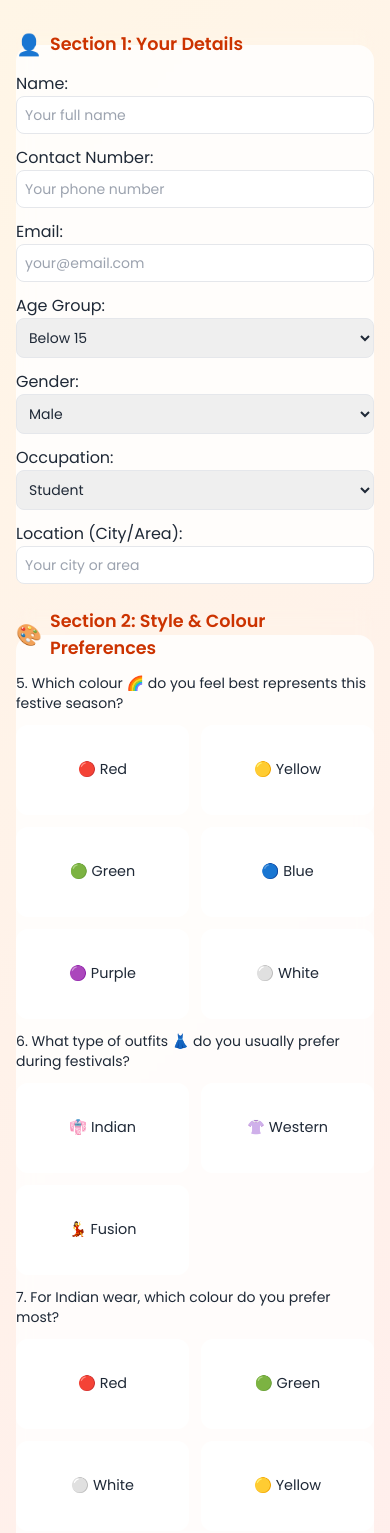
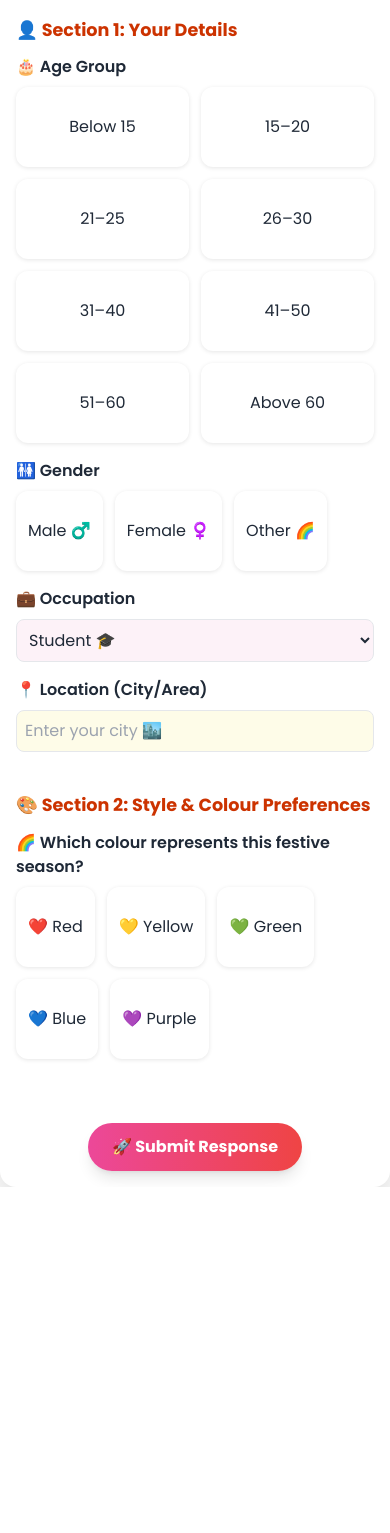
Before and after one commit to jewelshell/my-css-project, a plain HTML site: page index.html in a window 390 px wide. Shown: the part 259-1792 px from the top of the page. After the commit the page ends 1446 px from the top, so only its background shows below. Drawn offline with nearby package versions, Linux system fonts and the light colour scheme.

Commit message:
Update index.html

```diff
--- a/index.html
+++ b/index.html
@@ -3,207 +3,138 @@
 <head>
 <meta charset="UTF-8">
 <meta name="viewport" content="width=device-width, initial-scale=1.0">
-  <title>Festive Fashion Trends – Durga Puja 2025 🎉👗</title>
+<title>✨ Festive Fashion Trends – Durga Puja 2025 🪔</title>
 <script src="https://cdn.tailwindcss.com"></script>
-  <link href="https://fonts.googleapis.com/css2?family=Poppins:wght@400;600&display=swap" rel="stylesheet">
+<link href="https://fonts.googleapis.com/css2?family=Poppins:wght@400;600;700&display=swap" rel="stylesheet">
 <style>
-    body { font-family: 'Poppins', sans-serif; background: linear-gradient(135deg, #fff7e6, #ffe6f2); }
-    header h1 { font-size: 1.75rem; background: linear-gradient(90deg, #ff4d4d, #ff9933, #ffcc00); -webkit-background-clip: text; -webkit-text-fill-color: transparent; }
-    .option-card { transition: transform 0.2s ease, box-shadow 0.2s ease; background: white; cursor: pointer; border-radius: 0.75rem; padding: 1rem; text-align: center; min-height: 90px; display: flex; align-items: center; justify-content: center; font-size: 0.9rem; }
-    .option-card:hover { transform: translateY(-5px); box-shadow: 0 6px 16px rgba(0,0,0,0.15); }
-    .option-card.selected { background: linear-gradient(135deg, #ffcccc, #ffe6cc); border: 2px solid #ff4d4d; box-shadow: 0 0 12px rgba(255,77,77,0.6); }
+  body { font-family: 'Poppins', sans-serif; background: linear-gradient(to bottom, #fff8f0, #fff); }
+  .option-card { transition: all 0.2s ease-in-out; cursor: pointer; position: relative; padding: 0.75rem; border-radius: 0.75rem; min-height: 80px; display:flex; align-items:center; justify-content:center; text-align:center; background:white; box-shadow: 0 1px 4px rgba(0,0,0,0.1);}
+  .option-card:hover { transform: scale(1.05); background-color: #fef3c7; }
+  .option-card.selected { border: 3px solid #f87171; box-shadow: 0px 4px 15px rgba(249, 115, 22, 0.5); background: linear-gradient(135deg, #fff1f0, #ffefc1);}
+  .option-card .checkmark { position:absolute; top:0.25rem; right:0.5rem; font-size:1.2rem; display:none; }
+  .option-card.selected .checkmark { display:block; }
   fieldset { margin-bottom: 2rem; padding: 1rem; border-radius: 1rem; background: #ffffffcc; backdrop-filter: blur(8px); }
-    legend { font-weight: 700; font-size: 1.1rem; color: #cc3300; margin-bottom: 0.75rem; display: flex; align-items: center; gap: 0.5rem; }
-    .emoji { font-size: 1.3rem; }
-    @media (min-width: 640px) {
-      header h1 { font-size: 2rem; }
-      .option-card { font-size: 1rem; min-height: 100px; }
-    }
-    @media (min-width: 768px) {
-      header h1 { font-size: 2.25rem; }
-      .option-card { font-size: 1.05rem; min-height: 110px; }
-    }
+  legend { font-weight: 700; font-size: 1.1rem; color: #cc3300; margin-bottom: 0.75rem; display:flex; align-items:center; gap:0.5rem; }
 </style>
 </head>
 <body class="text-gray-800">
 
-  <div class="container mx-auto px-4 py-6 max-w-4xl">
+<div class="container mx-auto p-4 sm:p-6 lg:p-10 max-w-4xl bg-white shadow-2xl rounded-2xl">
 
 <!-- Progress Bar -->
 <div class="w-full bg-gray-200 rounded-full h-3 mb-6 sticky top-0 z-50">
-      <div id="progressBar" class="bg-red-500 h-3 rounded-full transition-all duration-500 ease-in-out" style="width: 0%;"></div>
+  <div id="progressBar" class="bg-gradient-to-r from-pink-500 via-red-500 to-yellow-500 h-3 rounded-full transition-all duration-500 ease-in-out" style="width: 0%;"></div>
 </div>
 <p id="progressText" class="text-center text-sm font-medium text-gray-700 mb-6">Step 1 of 4</p>
 
-    <header class="text-center mb-8">
-      <h1>✨ Festive Fashion Trends – Durga Puja 2025 ✨</h1>
-      <p class="mt-2 text-gray-700 text-sm sm:text-base">We’d love to know your 🎨 style & shopping choices 🛍️. Share your vibe 💃 and help us capture this season’s festive spirit! 🌸</p>
+<header class="text-center mb-10">
+  <h1 class="text-3xl sm:text-4xl font-extrabold text-red-600 drop-shadow-md">
+    ✨🎉 Festive Fashion Trends 2025 🪔👗
+  </h1>
+  <p class="mt-3 text-lg text-gray-700">💃 Let’s find out the trending colours, styles & vibes this Durga Puja 🎊</p>
 </header>
 
-    <form class="space-y-6">
+<form class="space-y-10">
 
-      <!-- SECTION 1 -->
+<!-- Example Section: Age Group -->
 <fieldset>
-        <legend><span class="emoji">👤</span> Section 1: Your Details</legend>
-        <label class="block mb-3">Name: <input type="text" class="w-full p-2 border rounded-lg text-sm sm:text-base" placeholder="Your full name"></label>
-        <label class="block mb-3">Contact Number: <input type="tel" class="w-full p-2 border rounded-lg text-sm sm:text-base" placeholder="Your phone number"></label>
-        <label class="block mb-3">Email: <input type="email" class="w-full p-2 border rounded-lg text-sm sm:text-base" placeholder="your@email.com"></label>
-        <label class="block mb-3">Age Group:
-          <select class="w-full p-2 border rounded-lg text-sm sm:text-base">
-            <option>Below 15</option><option>15–20</option><option>21–25</option>
-            <option>26–30</option><option>31–40</option><option>41–50</option>
-            <option>51–60</option><option>Above 60</option>
-          </select>
-        </label>
-        <label class="block mb-3">Gender:
-          <select class="w-full p-2 border rounded-lg text-sm sm:text-base">
-            <option>Male</option><option>Female</option><option>Other / Prefer not to say</option>
-          </select>
-        </label>
-        <label class="block mb-3">Occupation:
-          <select class="w-full p-2 border rounded-lg text-sm sm:text-base">
-            <option>Student</option><option>Working professional</option><option>Homemaker</option>
-            <option>Business owner</option><option>Retired</option><option>Others (please specify)</option>
-          </select>
-        </label>
-        <label class="block">Location (City/Area): <input type="text" class="w-full p-2 border rounded-lg text-sm sm:text-base" placeholder="Your city or area"></label>
-      </fieldset>
-
-      <!-- SECTION 2 -->
-      <fieldset>
-        <legend><span class="emoji">🎨</span> Section 2: Style & Colour Preferences</legend>
-        <p class="text-sm sm:text-base">5. Which colour 🌈 do you feel best represents this festive season?</p>
-        <div class="grid grid-cols-2 sm:grid-cols-3 gap-3 sm:gap-4 my-3">
-          <div class="option-card">🔴 Red</div><div class="option-card">🟡 Yellow</div>
-          <div class="option-card">🟢 Green</div><div class="option-card">🔵 Blue</div>
-          <div class="option-card">🟣 Purple</div><div class="option-card">⚪ White</div>
+<legend>👤 Section 1: Your Details</legend>
+<div class="mb-4">
+<label class="block font-semibold mb-2">🎂 Age Group</label>
+<div class="grid grid-cols-2 sm:grid-cols-3 gap-3">
+  <div class="option-card" data-group="age">Below 15 <span class="checkmark">✔️</span></div>
+  <div class="option-card" data-group="age">15–20 <span class="checkmark">✔️</span></div>
+  <div class="option-card" data-group="age">21–25 <span class="checkmark">✔️</span></div>
+  <div class="option-card" data-group="age">26–30 <span class="checkmark">✔️</span></div>
+  <div class="option-card" data-group="age">31–40 <span class="checkmark">✔️</span></div>
+  <div class="option-card" data-group="age">41–50 <span class="checkmark">✔️</span></div>
+  <div class="option-card" data-group="age">51–60 <span class="checkmark">✔️</span></div>
+  <div class="option-card" data-group="age">Above 60 <span class="checkmark">✔️</span></div>
+</div>
 </div>
 
-        <p class="text-sm sm:text-base">6. What type of outfits 👗 do you usually prefer during festivals?</p>
-        <div class="grid grid-cols-2 sm:grid-cols-3 gap-3 sm:gap-4 my-3">
-          <div class="option-card">👘 Indian</div><div class="option-card">👚 Western</div><div class="option-card">💃 Fusion</div>
+<div class="mb-4">
+<label class="block font-semibold mb-2">🚻 Gender</label>
+<div class="flex flex-wrap gap-3">
+  <div class="option-card" data-group="gender">Male ♂️ <span class="checkmark">✔️</span></div>
+  <div class="option-card" data-group="gender">Female ♀️ <span class="checkmark">✔️</span></div>
+  <div class="option-card" data-group="gender">Other 🌈 <span class="checkmark">✔️</span></div>
+</div>
 </div>
 
-        <p class="text-sm sm:text-base">7. For Indian wear, which colour do you prefer most?</p>
-        <div class="grid grid-cols-2 gap-3 sm:gap-4 my-3">
-          <div class="option-card">🔴 Red</div><div class="option-card">🟢 Green</div>
-          <div class="option-card">⚪ White</div><div class="option-card">🟡 Yellow</div>
+<div class="mb-4">
+<label class="block font-semibold mb-2">💼 Occupation</label>
+<select class="w-full border rounded-lg p-2 bg-pink-50">
+  <option>Student 🎓</option>
+  <option>Working professional 💻</option>
+  <option>Homemaker 🏡</option>
+  <option>Business owner 🏢</option>
+  <option>Retired 🌅</option>
+  <option>Others ✍️</option>
+</select>
 </div>
 
-        <p class="text-sm sm:text-base">8. For Western wear, which colour do you prefer most?</p>
-        <div class="grid grid-cols-2 gap-3 sm:gap-4 my-3">
-          <div class="option-card">⚫ Black</div><div class="option-card">⚪ White</div>
-          <div class="option-card">🔵 Blue</div><div class="option-card">🟣 Purple</div>
-        </div>
-
-        <p class="text-sm sm:text-base">9. For formal outfits, which colours appeal to you most? ✅</p>
-        <div class="grid grid-cols-2 sm:grid-cols-3 gap-3 sm:gap-4 my-3 text-sm sm:text-base">
-          <label><input type="checkbox"> ⚫ Black</label>
-          <label><input type="checkbox"> ⚪ White</label>
-          <label><input type="checkbox"> 🔵 Blue</label>
-          <label><input type="checkbox"> 🟤 Brown</label>
-          <label><input type="checkbox"> 🟢 Green</label>
-          <label><input type="checkbox"> 🔴 Red</label>
-        </div>
-
-        <p class="text-sm sm:text-base">10. For casual wear, which colours appeal to you most? 🎽</p>
-        <div class="grid grid-cols-2 sm:grid-cols-3 gap-3 sm:gap-4 my-3 text-sm sm:text-base">
-          <label><input type="checkbox"> 🟢 Green</label>
-          <label><input type="checkbox"> 🔵 Blue</label>
-          <label><input type="checkbox"> 🟡 Yellow</label>
-          <label><input type="checkbox"> 🟣 Purple</label>
-          <label><input type="checkbox"> ⚫ Black</label>
-          <label><input type="checkbox"> ⚪ White</label>
+<div>
+<label class="block font-semibold mb-2">📍 Location (City/Area)</label>
+<input type="text" class="w-full border rounded-lg p-2 bg-yellow-50" placeholder="Enter your city 🏙️">
 </div>
 </fieldset>
 
-      <!-- SECTION 3 -->
+<!-- Example Section 2 -->
 <fieldset>
-        <legend><span class="emoji">🛍️</span> Section 3: Fashion & Shopping Habits</legend>
-        <p class="text-sm sm:text-base">11. What is your preferred price range 💸 for festive dresses?</p>
-        <div class="grid grid-cols-2 sm:grid-cols-3 gap-3 sm:gap-4 my-3">
-          <div class="option-card">💰 Below ₹1000</div>
-          <div class="option-card">💰 ₹1000–₹3000</div>
-          <div class="option-card">💰 ₹3000–₹6000</div>
-          <div class="option-card">💰 ₹6000–₹10,000</div>
-          <div class="option-card">💎 Above ₹10,000</div>
+<legend>🎨 Section 2: Style & Colour Preferences</legend>
+<label class="block font-semibold mb-2">🌈 Which colour represents this festive season?</label>
+<div class="flex flex-wrap gap-3">
+  <div class="option-card" data-group="colour">❤️ Red <span class="checkmark">✔️</span></div>
+  <div class="option-card" data-group="colour">💛 Yellow <span class="checkmark">✔️</span></div>
+  <div class="option-card" data-group="colour">💚 Green <span class="checkmark">✔️</span></div>
+  <div class="option-card" data-group="colour">💙 Blue <span class="checkmark">✔️</span></div>
+  <div class="option-card" data-group="colour">💜 Purple <span class="checkmark">✔️</span></div>
 </div>
-
-        <p class="text-sm sm:text-base">12. Where do you usually shop for festive outfits?</p>
-        <div class="grid grid-cols-2 sm:grid-cols-3 gap-3 sm:gap-4 my-3">
-          <div class="option-card">🛒 Local markets</div>
-          <div class="option-card">🏬 Shopping malls</div>
-          <div class="option-card">👗 Branded outlets</div>
-          <div class="option-card">📱 Online stores</div>
-          <div class="option-card">✂️ Tailor/custom-made</div>
-        </div>
-
-        <p class="text-sm sm:text-base">13. Where do you get your fashion inspiration from?</p>
-        <div class="grid grid-cols-2 sm:grid-cols-3 gap-3 sm:gap-4 my-3">
-          <div class="option-card">📸 Social Media</div>
-          <div class="option-card">👨‍👩‍👧 Friends & Family</div>
-          <div class="option-card">🌟 Celebrities</div>
-          <div class="option-card">🛍️ Shop displays</div>
-          <div class="option-card">📖 Magazines/Blogs</div>
-        </div>
-
-        <p class="text-sm sm:text-base">14. Do you prefer wearing single colours or combos?</p>
-        <div class="grid grid-cols-2 sm:grid-cols-3 gap-3 sm:gap-4 my-3">
-          <div class="option-card">🎨 Single colours</div>
-          <div class="option-card">🌈 Combinations</div>
-          <div class="option-card">🤔 Depends</div>
-        </div>
-
-        <p class="text-sm sm:text-base">15. If combos, which ones do you love? ❤️ (Open answer)</p>
-        <textarea class="w-full p-2 border rounded-lg text-sm sm:text-base" rows="3" placeholder="E.g., Red + Gold, Blue + White"></textarea>
 </fieldset>
 
-      <!-- SECTION 4 -->
-      <fieldset>
-        <legend><span class="emoji">💭</span> Section 4: Trends & Opinion</legend>
-        <p class="text-sm sm:text-base">18. In one word ✍️ describe what colour means to you during the festival:</p>
-        <input type="text" class="w-full p-2 border rounded-lg text-sm sm:text-base" placeholder="E.g., Joy, Energy, Positivity">
-      </fieldset>
-
-      <div class="text-center">
-        <button type="submit" class="px-6 py-3 bg-gradient-to-r from-pink-500 via-red-500 to-yellow-400 text-white font-bold rounded-xl shadow-lg hover:scale-105 transition text-sm sm:text-base">✨ Submit Response ✨</button>
+<!-- Submit Button -->
+<div class="text-center pt-6">
+<button type="submit" class="px-6 py-3 rounded-full bg-gradient-to-r from-pink-500 to-red-500 text-white font-bold shadow-lg hover:scale-105 transform transition">
+  🚀 Submit Response
+</button>
 </div>
 
 </form>
 </div>
 
 <script>
-    // Progress Bar
+// Option card click handler
+document.querySelectorAll(".option-card").forEach(card => {
+  card.addEventListener("click", () => {
+    const group = card.dataset.group;
+    // Single choice: deselect others in group
+    document.querySelectorAll(`.option-card[data-group="${group}"]`).forEach(c => {
+      c.classList.remove("selected");
+    });
+    card.classList.add("selected");
+  });
+});
+
+// Scroll progress bar
 document.addEventListener("DOMContentLoaded", () => {
   const sections = document.querySelectorAll("fieldset");
   const progressBar = document.getElementById("progressBar");
   const progressText = document.getElementById("progressText");
   const totalSteps = sections.length;
-
   function updateProgress() {
     let scrollPosition = window.scrollY + window.innerHeight / 2;
     let currentStep = 1;
     sections.forEach((section, index) => {
-          if (scrollPosition >= section.offsetTop) {
-            currentStep = index + 1;
-          }
+      if (scrollPosition >= section.offsetTop) currentStep = index + 1;
     });
-        let progressPercent = (currentStep / totalSteps) * 100;
-        progressBar.style.width = progressPercent + "%";
+    progressBar.style.width = (currentStep / totalSteps * 100) + "%";
     progressText.textContent = `Step ${currentStep} of ${totalSteps}`;
   }
   updateProgress();
   window.addEventListener("scroll", updateProgress);
 });
+</script>
 
-    // Option select effect
-    document.querySelectorAll(".option-card").forEach(card => {
-      card.addEventListener("click", () => {
-        const siblings = card.parentNode.querySelectorAll(".option-card");
-        siblings.forEach(s => s.classList.remove("selected"));
-        card.classList.add("selected");
-      });
-    });
-  </script>
 </body>
 </html>
```
Lines whose indentation alone changed are shown as unchanged.
